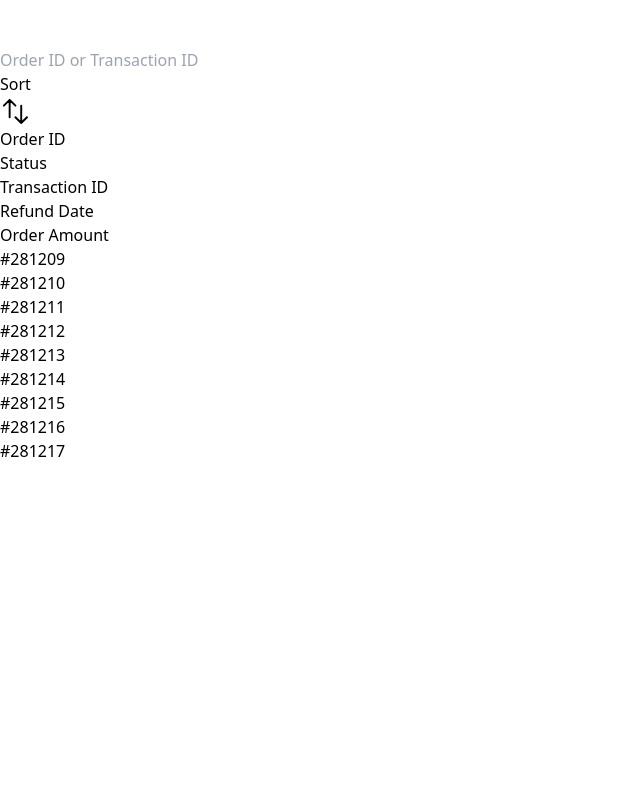
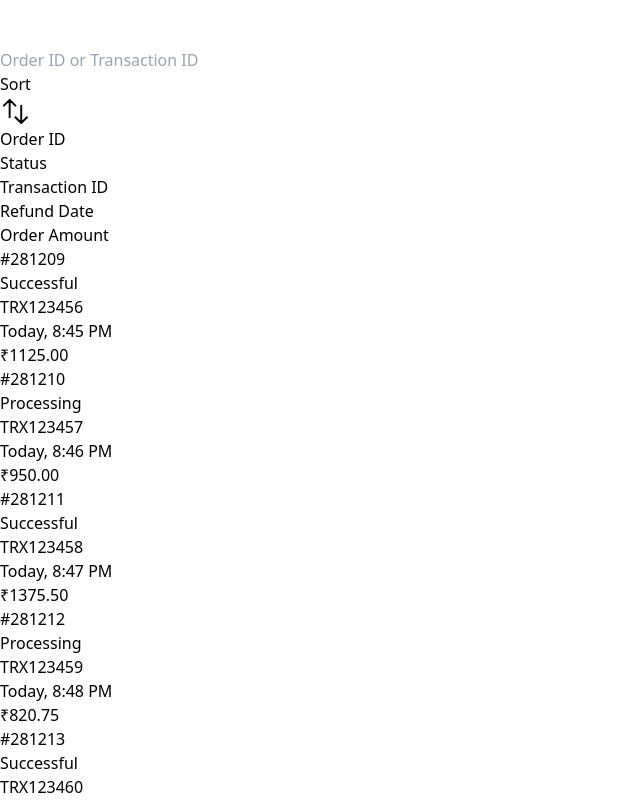
Before and after one commit to ashish98joshi/dukaan-tailwind, a React (Vite) app: page / in a window 1280 px wide. Shown: the part 10640-11440 px from the top of the page, without its empty margins (0-640 px from the left). Before the commit the page ends 11103 px from the top, so only its background shows below. Built offline with nearby package versions, Linux system fonts and the light colour scheme.

Commit message:
final changes

```diff
--- a/src/components/DashboardContent.jsx
+++ b/src/components/DashboardContent.jsx
@@ -69,5 +69,9 @@ export const DashboardContent = () => {
         </div>
 
         <DashboardTransaction/>
+
+        <div className="p-2 text-center text-[#4D4D4D]">Made with ❤️ by
+            <a className="pl-2 text-lg underline font-bold" href="https://github.com/ashish98joshi">Ashish Joshi</a>
+        </div>
     </div>
 }
--- a/src/components/DashboardTable.jsx
+++ b/src/components/DashboardTable.jsx
@@ -2,18 +2,18 @@ import { TableData } from "../utils/TableData";
 
 
 export const DashboardTable = () => {
-    return <>
+    return <div className="overflow-x">
         <TableHeader/>
         <TableBody tableData={TableData}/>
-    </>
+    </div>
 }
 
 const TableHeader = () => {
     const tableHeader = ['Order ID', 'Status', 'Transaction ID', 'Refund Date', 'Order Amount'];
 
-    return <div className="bg-gray-100 rounded-md grid grid-cols-5 gap-2 sm-gap-4 ml-1 mr-1 overflow-x">
+    return <div className="bg-gray-100 rounded-md grid grid-cols-5 gap-2 sm-gap-4 ml-1 mr-1">
         {tableHeader.map((header, index) => {
-            return <div key={index} className={`px-3 py-2 items-center overflow-hidden  ${index == tableHeader.length - 1 ? 'text-right' : index < 3 ? 'text-center sm:text-left' : 'text-center'}`}>
+            return <div key={index} className={`px-3 py-2 items-center overflow-hidden ${index == tableHeader.length - 1 ? 'text-right' : index < 3 ? 'text-center sm:text-left' : 'text-center'}`}>
                 {header}
             </div>
         })}
@@ -21,10 +21,27 @@ const TableHeader = () => {
 }
 
 const TableBody = ({tableData}) => {
-    return <div className="h-fit">
+    return <div>
         {tableData.map((data, idx) => {
-            return <div>{data.orderId}</div>
+            if (idx == tableData.length - 1) {
+                return <TableBodyContent data={data} idx={idx} lastIndex/>
+            } else {
+                return <TableBodyContent data={data} idx={idx}/>
+            }
         })}
 
     </div>
 }
+
+const TableBodyContent = ({data, idx, lastIndex}) => {
+    return <div className={`grid grid-cols-5 gap-3 sm-gap-4 ml-1 mr-1 p-2 text-sm text-[#4D4D4D] ${lastIndex ? '' : 'border-b-2'}`}>
+        <div className="text-left pl-2 text-[#5685d1] font-semibold">{data.orderId}</div>
+        <div className="text-left pl-2 flex gap-2 items-center">
+            <span className={`w-[10px] h-[10px] rounded-full ${data.status == 'Successful' ? ' bg-green-500' : 'bg-gray-400'}`}> </span>
+            <p className="">{data.status}</p>
+        </div>
+        <div className="text-left pl-4">{data.transactionId}</div>
+        <div className="text-center pl-2">{data.refundDate}</div>
+        <div className="text-right pr-2">{data.orderAmount}</div>
+    </div>
+}
--- a/src/components/DashboardTransaction.jsx
+++ b/src/components/DashboardTransaction.jsx
@@ -1,7 +1,8 @@
 import { DashboardTable } from "./DashboardTable"
 
 export const DashboardTransaction = () => {
-    return <><section className="flex-col flex px-3 sm:px-1 gap-6">
+    return <>
+        <section className="flex-col flex px-3 sm:px-1 gap-6">
             <p className="text-black font-semibold text-2xl">Transactions | This Month</p>
             <div className="flex gap-3">
                 <button className="rounded-full px-4 py-1 bg-[#E6E6E6] text-[#808080] text-lg">Payouts (22)</button>
@@ -9,10 +10,10 @@ export const DashboardTransaction = () => {
             </div>
         </section>
 
-    <div className="flex flex-col gap-2 bg-white p-2">
+        <div className="flex flex-col gap-2 bg-white p-2 rounded-md">
             <div className="flex justify-between items-center p-2 gap-2 rounded-md">
                 <div className="flex  gap-2 px-4 py-[6px] border border-[#D9D9D9] text-[#808080] rounded w-full max-w-[300px]">
-                <svg xmlns="http://www.w3.org/2000/svg" viewBox="0 0 20 20" className="w-5 h-5 fill-gray-500">
+                    <svg xmlns="http://www.w3.org/2000/svg" viewBox="0 0 20 20" className="w-5 h-5 fill-gray-500 mt-1">
                         <path fillRule="evenodd" d="M9 3.5a5.5 5.5 0 1 0 0 11 5.5 5.5 0 0 0 0-11ZM2 9a7 7 0 1 1 12.452 4.391l3.328 3.329a.75.75 0 1 1-1.06 1.06l-3.329-3.328A7 7 0 0 1 2 9Z" clipRule="evenodd" />
                     </svg>
 
--- a/src/utils/TableData.js
+++ b/src/utils/TableData.js
@@ -1,55 +1,55 @@
 export const TableData = [
     {
         orderId: '#281209',
-        status: 'successful',
+        status: 'Successful',
         transactionId: 'TRX123456',
         refundDate: 'Today, 8:45 PM',
         orderAmount: '₹1125.00'
     },{
         orderId: '#281210',
-        status: 'processing',
+        status: 'Processing',
         transactionId: 'TRX123457',
         refundDate: 'Today, 8:46 PM',
         orderAmount: '₹950.00'
     },{
         orderId: '#281211',
-        status: 'successful',
+        status: 'Successful',
         transactionId: 'TRX123458',
         refundDate: 'Today, 8:47 PM',
         orderAmount: '₹1375.50'
     },{
         orderId: '#281212',
-        status: 'processing',
+        status: 'Processing',
         transactionId: 'TRX123459',
         refundDate: 'Today, 8:48 PM',
         orderAmount: '₹820.75'
     },{
         orderId: '#281213',
-        status: 'successful',
+        status: 'Successful',
         transactionId: 'TRX123460',
         refundDate: 'Today, 8:49 PM',
         orderAmount: '₹2050.25'
     },{
         orderId: '#281214',
-        status: 'processing',
+        status: 'Processing',
         transactionId: 'TRX123461',
         refundDate: 'Today, 8:50 PM',
         orderAmount: '₹610.90'
     },{
         orderId: '#281215',
-        status: 'successful',
+        status: 'Successful',
         transactionId: 'TRX123462',
         refundDate: 'Today, 8:51 PM',
         orderAmount: '₹735.25'
     },{
         orderId: '#281216',
-        status: 'processing',
+        status: 'Processing',
         transactionId: 'TRX123463',
         refundDate: 'Today, 8:52 PM',
         orderAmount: '₹140.00'
     },{
         orderId: '#281217',
-        status: 'successful',
+        status: 'Successful',
         transactionId: 'TRX123464',
         refundDate: 'Today, 8:53 PM',
         orderAmount: '₹1825.75'
```
Lines whose indentation alone changed are shown as unchanged.
